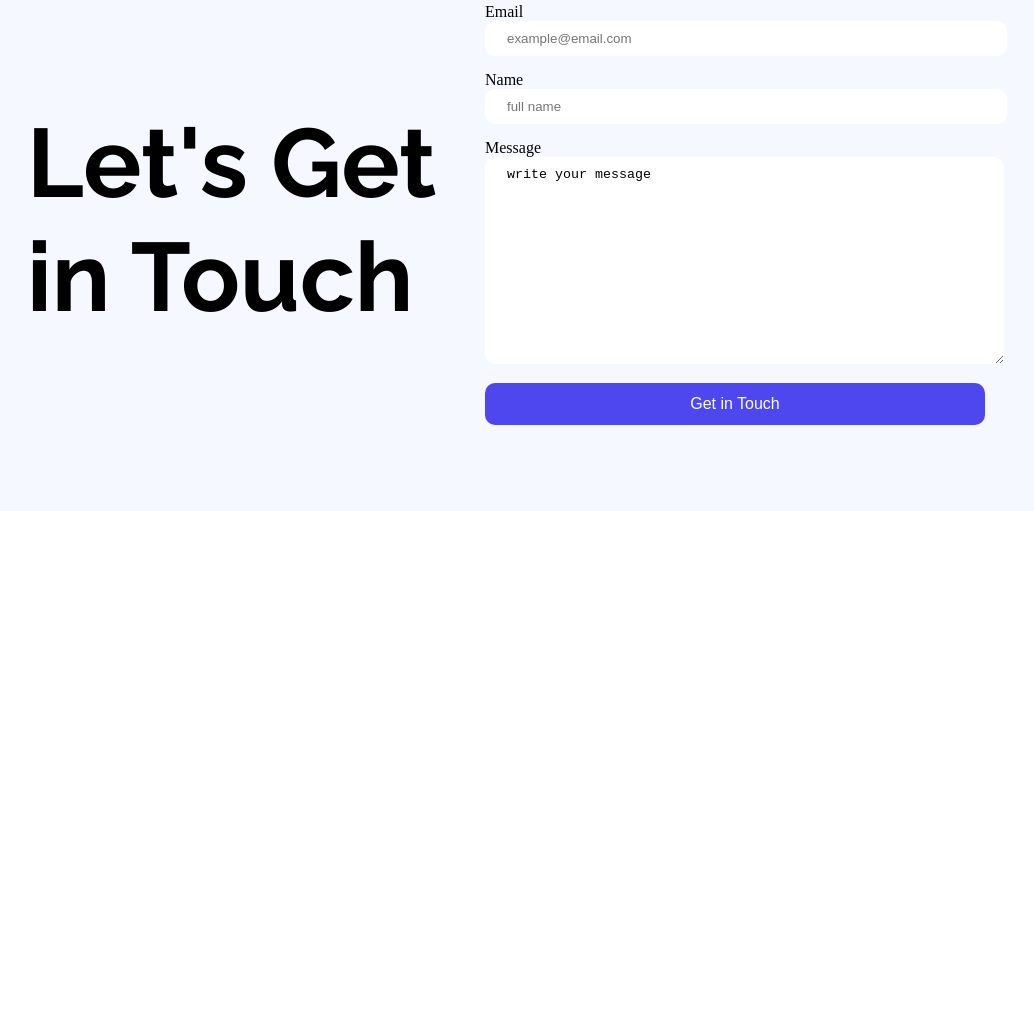
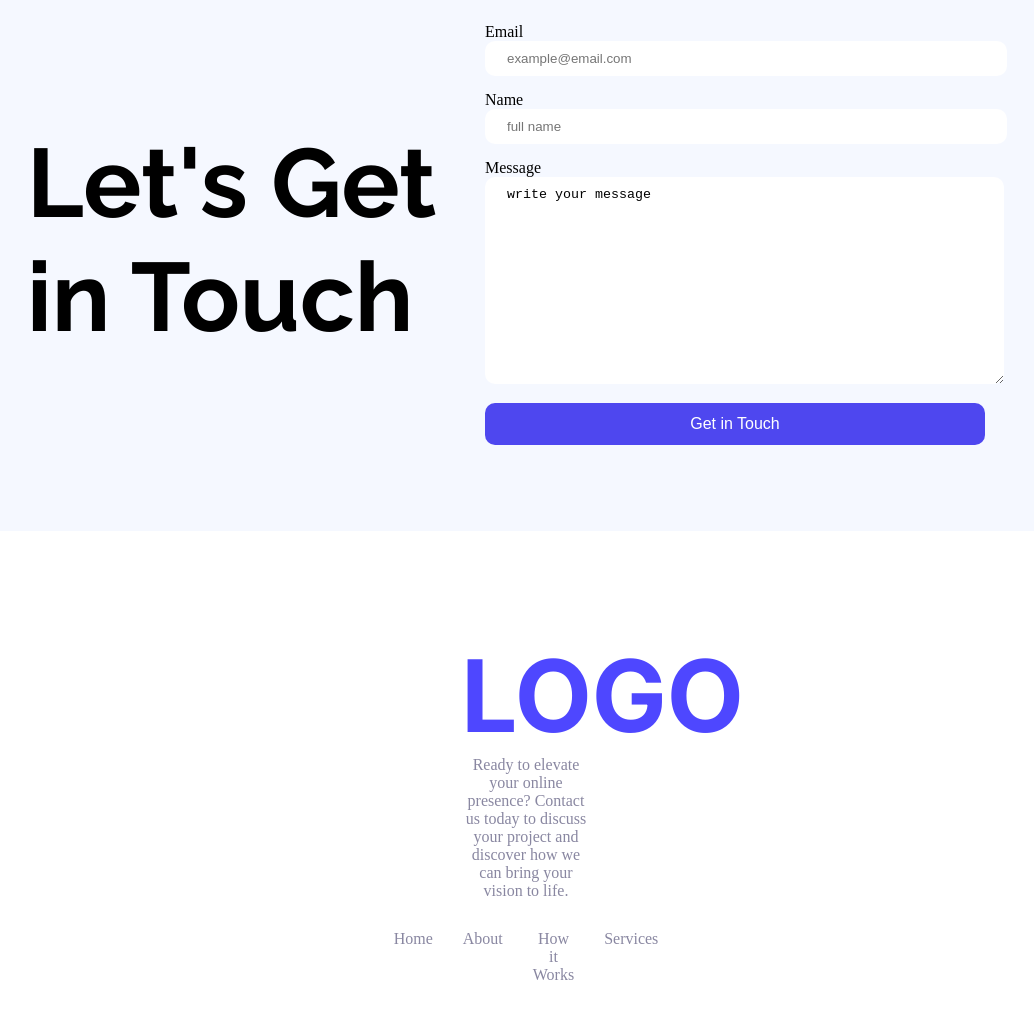
Before and after one commit to saimakhan1/B12A01-landing-launchpad, a plain HTML site: page index.html in a window 1280 px wide. Shown: the part 2833-3851 px from the top of the page, without its empty margins (114-1148 px from the left). Before the commit the page ends 3344 px from the top, so only its background shows below. Drawn offline with Linux system fonts and the light colour scheme.

Commit message:
focus section done

```diff
--- a/index.html
+++ b/index.html
@@ -74,7 +74,10 @@
       </section>
 
       <section class="users-feedback padding1">
-        <h1>What our users say</h1>
+        <h1 style="font-weight: bold; font-size: 42; font-family: raleway">
+          What our users say
+        </h1>
+        <br />
         <div class="feedback">
           <div class="feedback1">
             <div class="icon">
@@ -199,8 +202,23 @@ write your message</textarea
           </form>
         </div>
       </section>
+      <!---lets-get-in-touch section ends here-->
     </div>
     <!--container class ends here-->
-    <footer></footer>
+    <footer>
+      <h1>LOGO</h1>
+      <p>
+        Ready to elevate your online presence? Contact us today to discuss your
+        project and discover how we can bring your vision to life.
+      </p>
+      <nav>
+        <ul>
+          <li>Home</li>
+          <li>About</li>
+          <li>How it Works</li>
+          <li>Services</li>
+        </ul>
+      </nav>
+    </footer>
   </body>
 </html>
--- a/style.css
+++ b/style.css
@@ -176,4 +176,29 @@ button {
 /*****footer styles******/
 footer {
   background-color: #ffffff;
+  text-align: center;
+
+  padding: 104px 575px 95px;
 }
+
+footer h1 {
+  font-weight: bold;
+  color: #4e47ff;
+  font-family: inter;
+  font-size: 100px;
+}
+footer p {
+  color: #8987a1;
+}
+footer nav ul {
+  display: flex;
+  justify-content: center;
+}
+footer nav ul {
+  list-style: none;
+}
+footer nav ul li {
+  text-decoration: none;
+  color: #8987a1;
+  margin: 30px 15px;
+}
```
